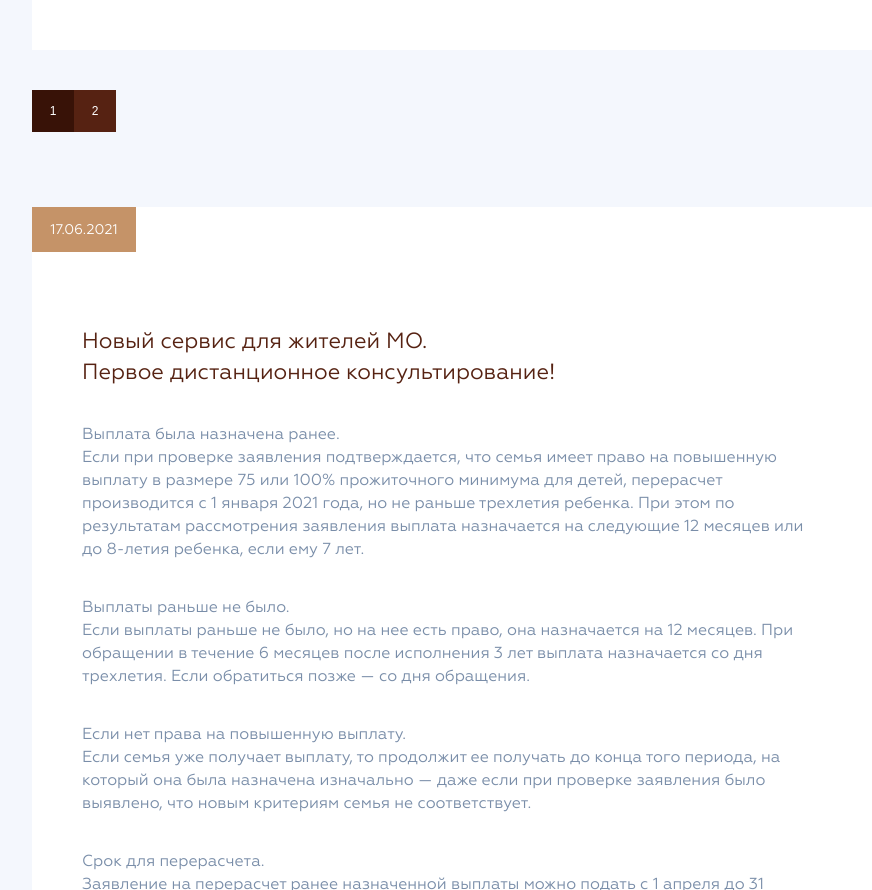
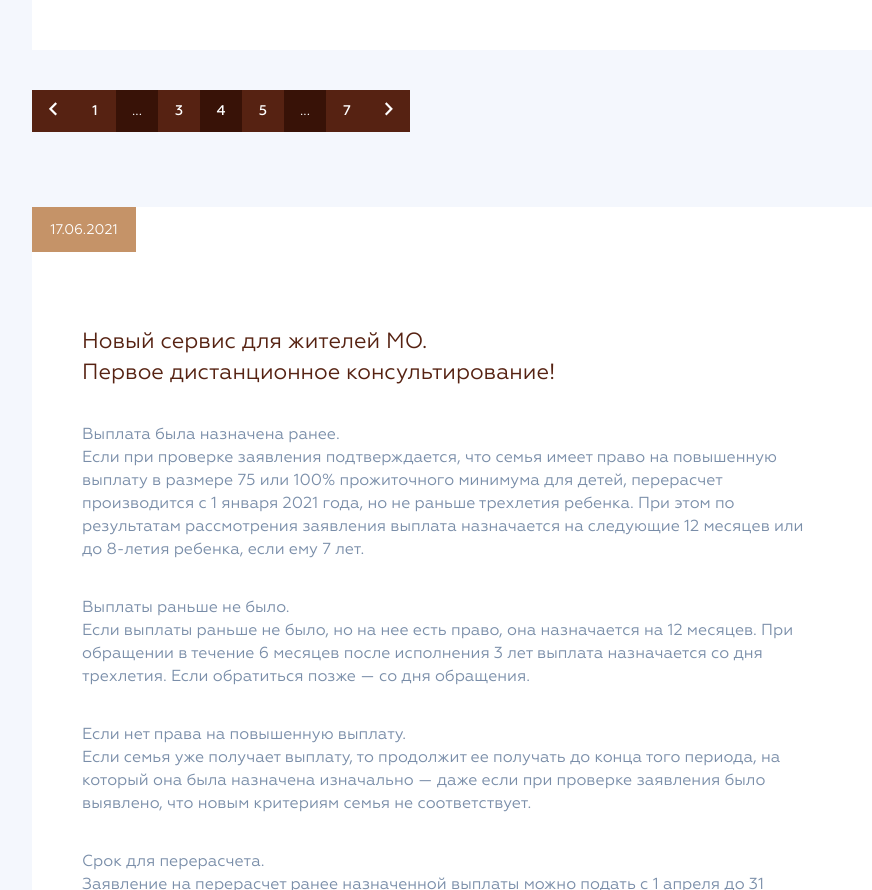
Before and after one commit to vmik7/fl-my-documents, a website: page src/index.html in a window 1280 px wide. Shown: the part 3341-4231 px from the top of the page, without its empty margins (325-1197 px from the left). Drawn offline with nearby package versions, Linux system fonts and the light colour scheme; files that its build step writes are made by us from their sources; files whose address does not match are found by name; a web font is replaced by a local one.

Commit message:
Паггинация

```diff
--- a/src/index.html
+++ b/src/index.html
@@ -271,10 +271,37 @@
                         </div>
                     </div>
                 </div>
-                <div class="content__news-pagination pagination-news">
-                    <button class="pagination-news__button _button _button_active">1</button>
-                    <button class="pagination-news__button _button">2</button>
-                </div>
+                <nav class="content__news-pagination pagination-news">
+                    <ul class="pagination-news__list">
+                        <li class="pagination-news__item pagination-news__item_type_nav">
+                            <a class="pagination-news__link icon-arrow-left" aria-label="Go to previous page" href="#"></a>
+                        </li>
+                        <li class="pagination-news__item">
+                            <a class="pagination-news__link" href="#">1</a>
+                        </li>
+                        <li class="pagination-news__item pagination-news__item_type_dots">
+                            <a class="pagination-news__dots">...</a>
+                        </li>
+                        <li class="pagination-news__item">
+                            <a class="pagination-news__link">3</a>
+                        </li>
+                        <li class="pagination-news__item pagination-news__item_active">
+                            <a class="pagination-news__link">4</a>
+                        </li>
+                        <li class="pagination-news__item">
+                            <a class="pagination-news__link">5</a>
+                        </li>
+                        <li class="pagination-news__item pagination-news__item_type_dots">
+                            <a class="pagination-news__dots">...</a>
+                        </li>
+                        <li class="pagination-news__item">
+                            <a class="pagination-news__link" href="#">7</a>
+                        </li>
+                        <li class="pagination-news__item pagination-news__item_type_nav">
+                            <a class="pagination-news__link icon-arrow-right" aria-label="Go to next page" href="#"></a>
+                        </li>
+                    </ul>
+                </nav>
                 <div class="content__info-block info">
                     <div class="info__date">17.06.2021</div>
                     <h2 class="info__title">Новый сервис для жителей МО.<br/>Первое дистанционное консультирование!</h2>
--- a/src/scss/blocks/content.scss
+++ b/src/scss/blocks/content.scss
@@ -126,16 +126,6 @@
         @include responsive-value('margin-top', 23, 15, $md3);
     }
 }
-.pagination-news {
-    display: flex;
-
-    &__button {
-        display: block;
-        width: 42px;
-        font-size: 12px;
-        line-height: 42px;
-    }
-}
 
 .info {
     position: relative;
@@ -192,3 +182,67 @@
         @include responsive-value('margin-top', 23, 15, $md3);
     }
 }
+
+.breadcrumbs {
+    span:not(:first-child)::before {
+        content: ' | ';
+    }
+
+    margin-bottom: 50px;
+    color: $cBlueGrey;
+    font-size: 18px;
+    line-height: 21px;
+
+    @include responsive-value('margin-bottom', 40, 20, $md3);
+    @include responsive-value('font-size', 18, 14, $md3);
+    @include responsive-value('line-height', 21, 18, $md3);
+}
+
+.pagination-news {
+    &__list {
+        display: flex;
+        flex-wrap: wrap;
+    }
+
+    &__item {
+        &_type {
+            &_nav {
+            }
+            &_dots {
+            }
+        }
+
+        &_active {
+        }
+    }
+
+    &__link,
+    &__dots {
+        display: block;
+        min-width: 42px;
+        color: #fff;
+        font-size: 14px;
+        line-height: 42px;
+        text-align: center;
+        text-decoration: none;
+        border: none;
+    }
+
+    &__link {
+        font-weight: 500;
+        background: #562212;
+        transition: all 0.3s ease;
+
+        &:hover {
+            background: #381207;
+        }
+    }
+
+    &__item_active &__link {
+        background: #381207;
+    }
+
+    &__dots {
+        background: #381207;
+    }
+}
```
